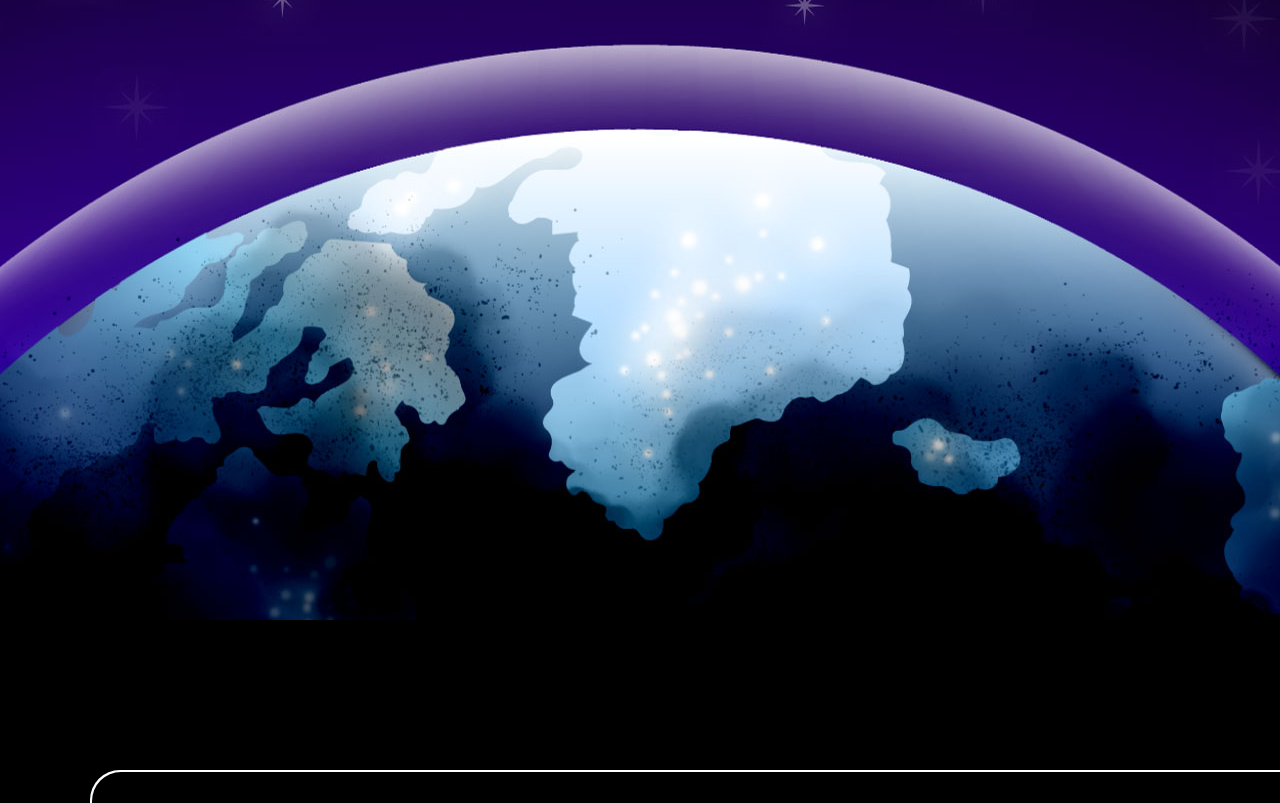
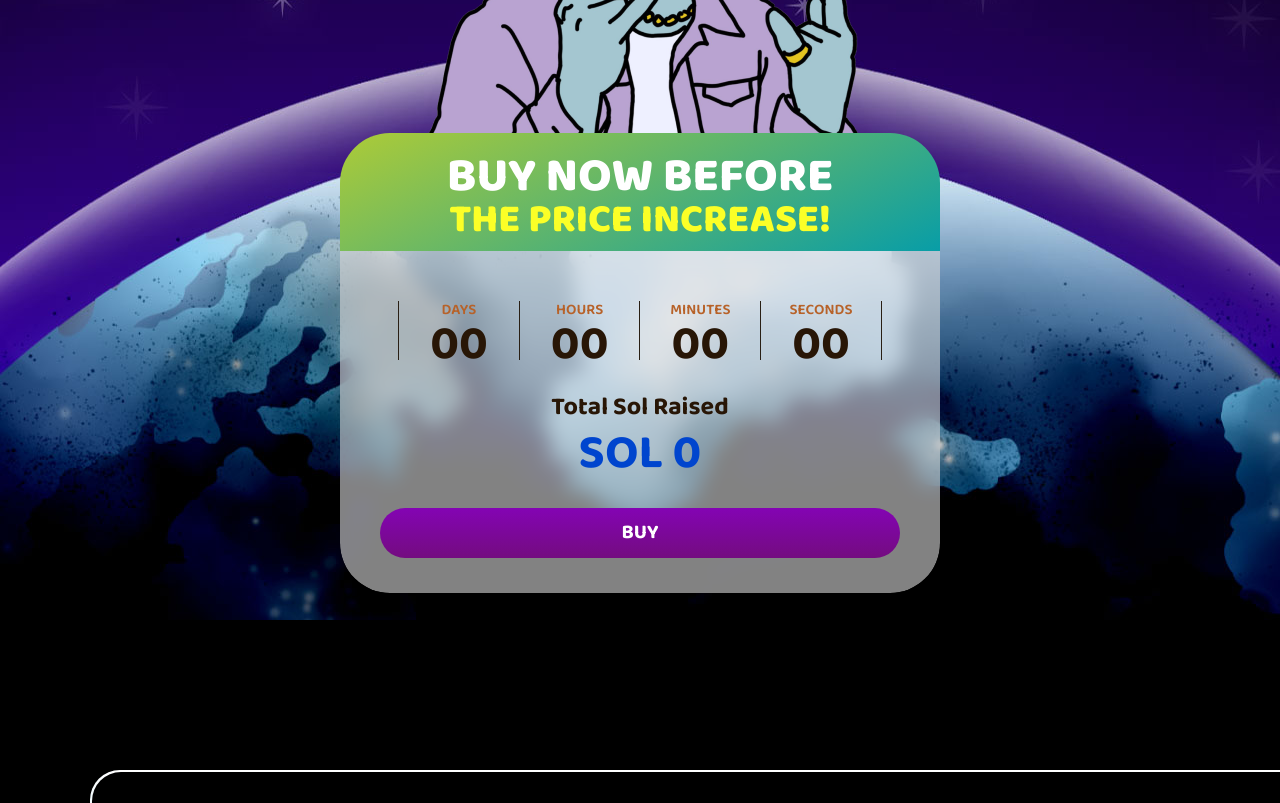
Before and after one commit to mrgx96/koalana, a React (Vite) app: page / in a window 1280 px wide. Shown: the part 660-1463 px from the top of the page. Built offline with nearby package versions, Linux system fonts and the light colour scheme; no server answers.

Commit message:
:lipstick: add: buy section

```diff
--- /dev/null
+++ b/src/components/buy/index.module.css
@@ -0,0 +1,118 @@
+.section {
+  display: flex;
+  flex-direction: column;
+  justify-content: start;
+  align-items: center;
+  position: absolute;
+  max-width: 600px;
+  margin: -30px auto 0 auto;
+  left: 0;
+  right: 0;
+}
+
+.widget {
+  border-radius: 50px;
+  overflow: hidden;
+  width: 100%;
+  margin-top: -70px;
+}
+
+.title {
+  background: linear-gradient(155deg, #adcb37, #089da7);
+  font-family: 'Baloo Bhai 2';
+  text-align: center;
+  font-size: 48px;
+  font-style: normal;
+  font-weight: 800;
+  padding: 20px 50px 10px 50px;
+  color: white;
+  text-transform: uppercase;
+}
+
+.title > small {
+  display: block;
+  color: #fbff27;
+  text-align: center;
+  font-size: 40px;
+  font-style: normal;
+  font-weight: 800;
+  line-height: 1;
+}
+
+.body {
+  background: rgba(217, 217, 217, 0.6);
+  padding: 50px 40px 35px 40px;
+  font-family: 'Baloo Bhai 2';
+  backdrop-filter: blur(10px);
+  display: flex;
+  flex-direction: column;
+  align-items: center;
+}
+
+.body > ul {
+  display: flex;
+  flex-direction: row;
+  padding: 0;
+  margin: 0;
+  border-left: 1px solid #291f14;
+}
+
+.body > ul > li {
+  display: flex;
+  flex-basis: 0;
+  flex-shrink: 0;
+  flex-grow: 0;
+  gap: 15px;
+  flex-direction: column;
+  align-items: center;
+  justify-content: center;
+  min-width: 25%;
+  padding: 2px 30px;
+  border-right: 1px solid #291f14;
+}
+
+.body > ul > li > small {
+  display: block;
+  color: #b76229;
+  font-size: 15px;
+  font-weight: 600;
+  text-transform: uppercase;
+}
+
+.body > ul > li > span {
+  color: #281606;
+  font-size: 48px;
+  font-weight: 700;
+  line-height: 25px;
+}
+
+.body > h2 {
+  color: #281606;
+  font-size: 25px;
+  font-weight: 700;
+  margin: 35px 0 0 0;
+  text-transform: capitalize;
+}
+
+.body > h3 {
+  color: #0045ce;
+  font-size: 48px;
+  font-weight: 700;
+  margin: 10px 0 0 0;
+}
+
+.button {
+  background: linear-gradient(180deg, #8c00ce -52.31%, #6f0e71 129%);
+  font-size: 20px;
+  font-weight: 700;
+  text-transform: uppercase;
+  min-height: 50px;
+  display: flex;
+  flex-direction: column;
+  align-items: center;
+  justify-content: center;
+  width: 100%;
+  border-radius: 50px;
+  margin: 30px 0 0 0;
+  white-space: nowrap;
+}
--- /dev/null
+++ b/src/components/buy/index.tsx
@@ -0,0 +1,87 @@
+import style from './index.module.css';
+import koalana from '../../assets/png/koalana.png';
+import { useEffect, useState } from 'react';
+import { config } from '../../utils/config';
+
+const address = import.meta.env.VITE_WALLET_ADDRESS;
+
+const Buy = () => {
+  const [days, setDays] = useState(0);
+  const [hours, setHours] = useState(0);
+  const [minutes, setMinutes] = useState(0);
+  const [seconds, setSeconds] = useState(0);
+  const [balance, setBalance] = useState<string>('');
+
+  const getSolanaBalance = async () => {
+    fetch(`https://solana-balance-express.vercel.app/${address}`)
+      .then((response) => response.json())
+      .then((data) => {
+        setBalance(data.solana || '0');
+      })
+      .catch((error) => {
+        console.log(error);
+      });
+  };
+
+  const doubleDigit = (v: number) => (v < 10 ? `0${v}` : v);
+
+  useEffect(() => {
+    const timerId = setInterval(() => {
+      const saleDateUntil = new Date(import.meta.env.VITE_SALE_DATE_UNTIL).getTime();
+      const saleDateSince = new Date(import.meta.env.VITE_SALE_DATE_SINCE).getTime();
+      const now = new Date().getTime();
+      const distance = saleDateUntil - (now < saleDateSince ? saleDateSince : now);
+      if (distance > 0) {
+        const days = config.isPaused ? config.leftTime.days : Math.floor(distance / (1000 * 60 * 60 * 24));
+        const hours = config.isPaused ? config.leftTime.hours : Math.floor((distance / (1000 * 60 * 60)) % 24);
+        const minutes = config.isPaused ? config.leftTime.minutes : Math.floor((distance / (1000 * 60)) % 60);
+        const seconds = config.isPaused ? config.leftTime.seconds : Math.floor((distance / 1000) % 60);
+        setDays(days);
+        setHours(hours);
+        setMinutes(minutes);
+        setSeconds(seconds);
+      } else {
+        clearInterval(timerId);
+      }
+    }, 1000);
+    getSolanaBalance();
+    return () => clearInterval(timerId);
+  }, []);
+
+  return (
+    <section className={style.section}>
+      <img src={koalana} />
+      <section className={style.widget}>
+        <div className={style.title}>
+          BUY NOW BEFORE
+          <small>The Price Increase!</small>
+        </div>
+        <div className={style.body}>
+          <ul>
+            <li>
+              <small>days</small>
+              <span>{doubleDigit(days)}</span>
+            </li>
+            <li>
+              <small>hours</small>
+              <span>{doubleDigit(hours)}</span>
+            </li>
+            <li>
+              <small>minutes</small>
+              <span>{doubleDigit(minutes)}</span>
+            </li>
+            <li>
+              <small>seconds</small>
+              <span>{doubleDigit(seconds)}</span>
+            </li>
+          </ul>
+          <h2>Total Sol Raised</h2>
+          <h3>SOL {Number(balance).toLocaleString()}</h3>
+          <a className={style.button}>Buy</a>
+        </div>
+      </section>
+    </section>
+  );
+};
+
+export default Buy;
--- a/src/components/home/index.module.css
+++ b/src/components/home/index.module.css
@@ -3,6 +3,7 @@
   background-size: cover;
   min-height: 1280px;
   padding-top: 200px;
+  position: relative;
 }
 
 .title {
--- a/src/components/home/index.tsx
+++ b/src/components/home/index.tsx
@@ -1,10 +1,12 @@
 import style from './index.module.css';
 import title from '../../assets/png/koalana-title.png';
+import Buy from '../buy';
 
 const Home = () => {
   return (
     <div className={style.section}>
       <img className={style.title} src={title} alt="Koalana Title" />
+      <Buy />
     </div>
   );
 };
--- a/src/components/navigation/index.module.css
+++ b/src/components/navigation/index.module.css
@@ -4,6 +4,7 @@
   right: 0;
   top: 0;
   padding: 30px 0;
+  z-index: +10;
 }
 
 .banner {
--- a/src/index.css
+++ b/src/index.css
@@ -12,6 +12,11 @@
 @font-face {
   font-family: Inter;
   src: url(./assets/font/inter.ttf);
+}
+
+@font-face {
+  font-family: 'Baloo Bhai 2';
+  src: url(./assets/font/baloo-bhai-2.ttf);
 }
 
 :root {
@@ -47,3 +52,9 @@ a {
 .img-responsive {
   max-width: 100%;
 }
+
+.clear-fix {
+  display: table;
+  content: '';
+  clear: both;
+}
--- /dev/null
+++ b/src/utils/config.ts
@@ -0,0 +1,18 @@
+export const urls = {
+  instagram: '',
+  coingecko: '',
+  twitter: '',
+  telegram: '',
+  textools: '',
+  dexscreener: '',
+};
+
+export const config = {
+  isPaused: false,
+  leftTime: {
+    days: 45,
+    hours: 0,
+    minutes: 0,
+    seconds: 0,
+  },
+};
```
Also changed, not shown: src/utils/common.ts (added, +14 -0 lines), src/assets/font/baloo-bhai-2.ttf (added), src/assets/png/koalana.png (added).
